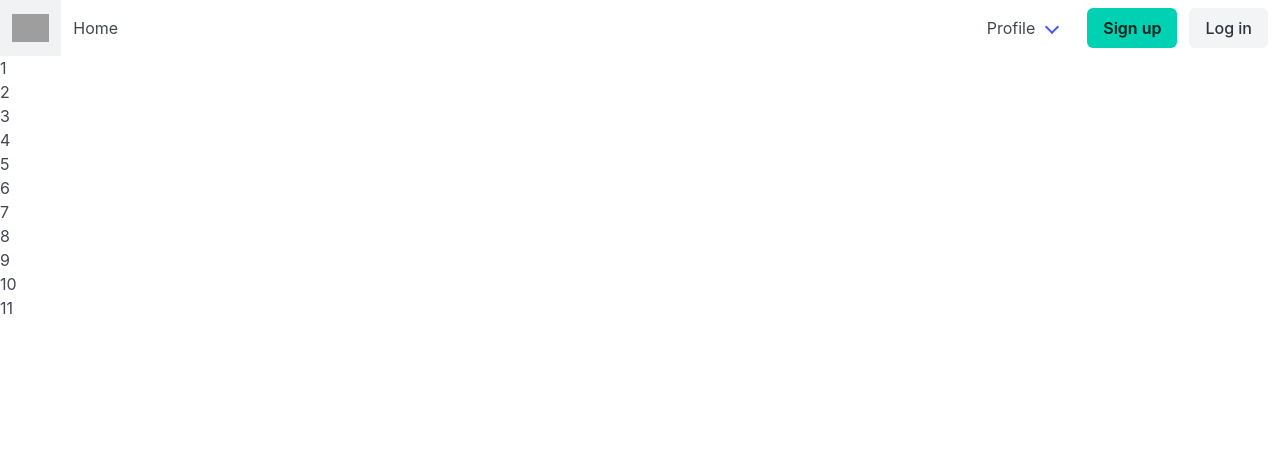
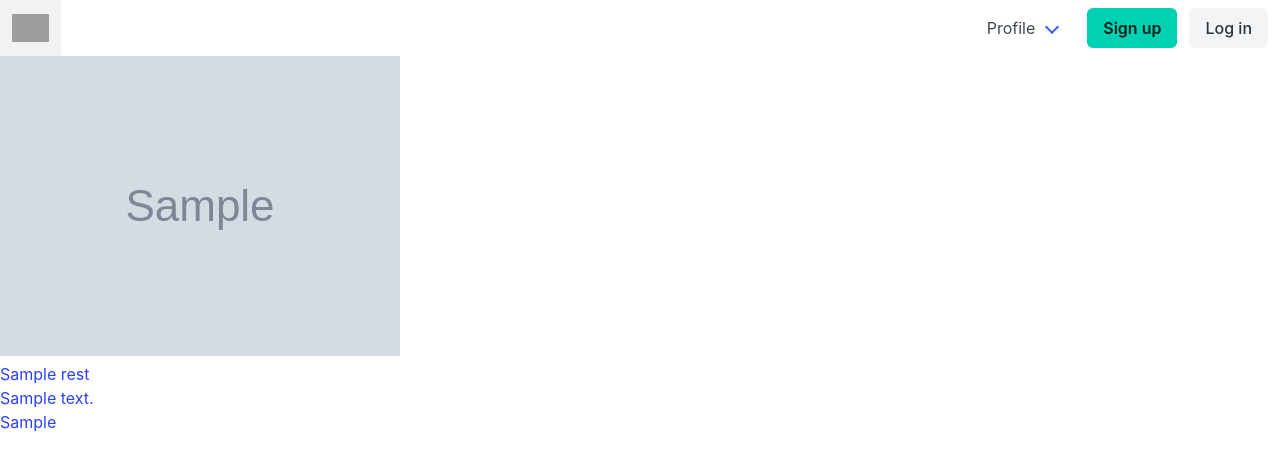
Before and after one commit to yusufhj/online-restaurant-django-project, a Django app: template main_app/templates/home.html in a window 1280 px wide. Shown: the top 471 px of the page. Run offline with Django 5.2, Linux system fonts and the light colour scheme; the template is opened without the code that fills it: most values are stand-ins (such as "Sample title", 1, 10 or a date in 2020); grey boxes marked "Sample" are stand-in pictures; data that the repository does not hold is empty; grey boxes are pictures that could not be loaded.

Commit message:
added index (home) and detail

```diff
--- a/main_app/templates/base.html
+++ b/main_app/templates/base.html
@@ -17,12 +17,6 @@
               </a>
             </div>
 
-            <div class="navbar-menu">
-              <div class="navbar-start">
-                <a class="navbar-item">
-                    Home
-                </a>
-            </div>
 
             <div class="navbar-end">
                 {% comment %} IF USER IS LOGGED IN {% endcomment %}
@@ -42,7 +36,7 @@
                           <hr class="navbar-divider">
                           <a class="navbar-item">
                               Logout
-                            </a>
+                          </a>
                         </div>
                     </div>
                 {% comment %} IF USER IS NOT LOGGED IN {% endcomment %}
--- a/main_app/templates/home.html
+++ b/main_app/templates/home.html
@@ -5,17 +5,14 @@
 {% comment %} multiple ul just to make sure page content is being displayed {% endcomment %}
 <section>
     <ul>
-        <li>1</li>
-        <li>2</li>
-        <li>3</li>
-        <li>4</li>
-        <li>5</li>
-        <li>6</li>
-        <li>7</li>
-        <li>8</li>
-        <li>9</li>
-        <li>10</li>
-        <li>11</li>
+        {% for rest in restaurants %}
+            <a href="{% url 'detail' rest.id %}">
+                <img src="{{ rest.image }}" alt="{{ rest.name }}">
+                <li>{{ rest.name }}</li>
+                <li>{{ rest.address }}</li>
+                <li>{{ rest.get_categories }}</li>
+            </a>
+        {% endfor %}
     </ul>
 </section>
 {% endblock %}
--- a/main_app/urls.py
+++ b/main_app/urls.py
@@ -3,4 +3,5 @@ from . import views
 
 urlpatterns = [
     path('', views.home, name='home'),
+    path('detail/<int:restaurant_id>/', views.detail, name='detail'),
 ]
```
Also changed, not shown: main_app/models.py (+14 -4 lines), main_app/templates/detail.html (added, +24 -0 lines), main_app/views.py (+6 -2 lines), main_app/migrations/0003_alter_menu_options_alter_menu_category_and_more.py (added).
